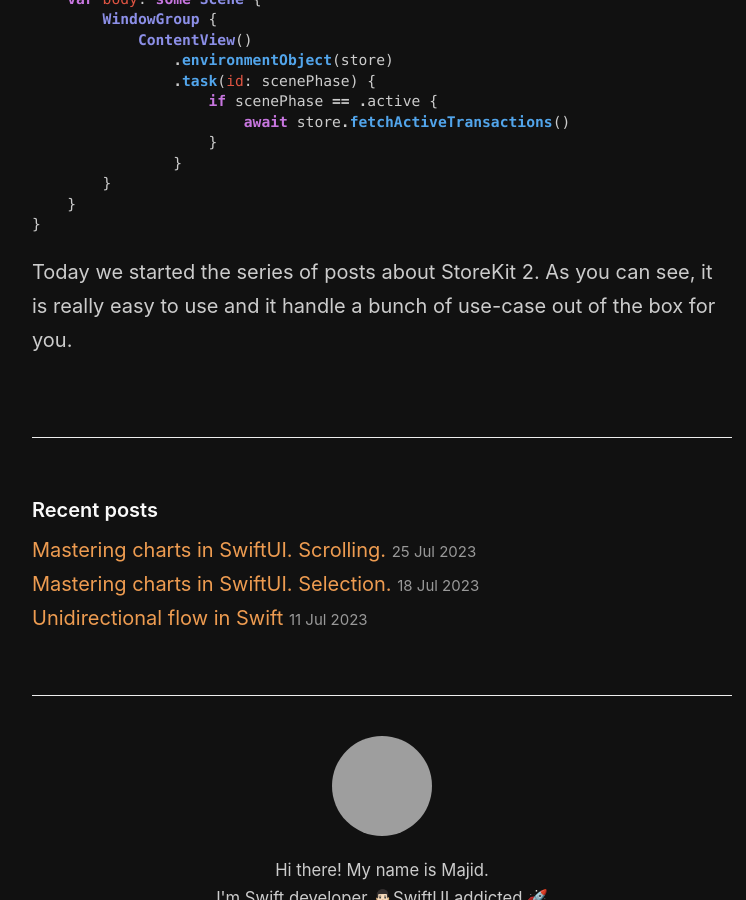
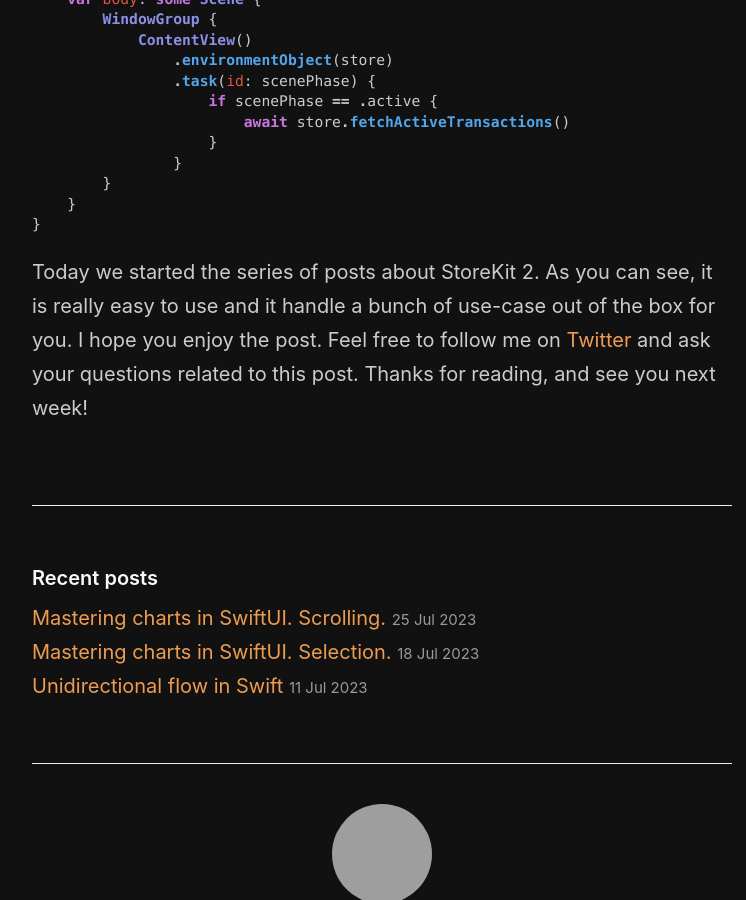
Before and after one commit to mecid/mecid.github.io, a Jekyll site: the page built from _posts/2023-08-01-mastering-storekit2.md, in a window 1280 px wide and 900 px high, scrolled down 5602 px, cut to the strip 0-900 px from the top of the window. Shown: the whole strip, without its empty margins (258-1004 px from the left). Built offline with Jekyll 4.4.1, drawn with Linux system fonts in a browser that asks for light colours; grey boxes are pictures that could not be loaded.

Commit message:
conclusion added to the StoreKit post

````diff
--- a/_posts/2023-08-01-mastering-storekit2.md
+++ b/_posts/2023-08-01-mastering-storekit2.md
@@ -213,4 +213,4 @@ struct MyApp: App {
 }
 ```
 
-Today we started the series of posts about StoreKit 2. As you can see, it is really easy to use and it handle a bunch of use-case out of the box for you.
+Today we started the series of posts about StoreKit 2. As you can see, it is really easy to use and it handle a bunch of use-case out of the box for you. I hope you enjoy the post. Feel free to follow me on [Twitter](https://twitter.com/mecid) and ask your questions related to this post. Thanks for reading, and see you next week!
````
